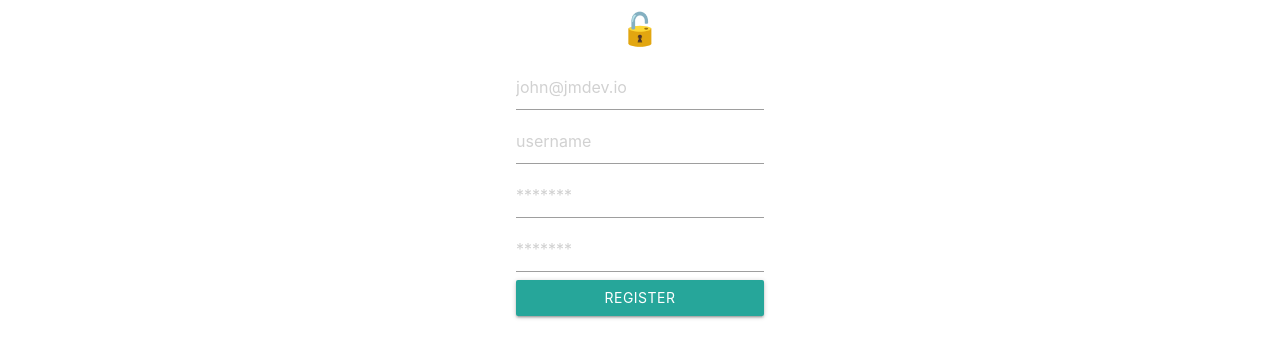
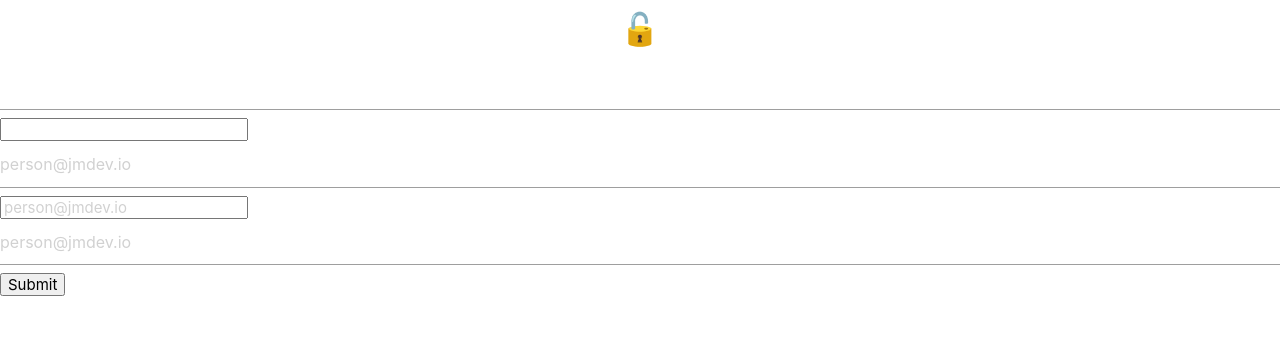
Before and after one commit to nol166/authy, a React (Create React App) app in the folder client/: page /register in a window 1280 px wide. Shown: the top 358 px of the page. Built offline with nearby package versions, Linux system fonts and the light colour scheme.

Commit message:
add some new styles for register

```diff
--- a/client/package.json
+++ b/client/package.json
@@ -24,7 +24,7 @@
         "test": "react-scripts test",
         "eject": "react-scripts eject"
     },
-    "proxy": "https://localhost:5000",
+    "proxy": "http://localhost:5000",
     "eslintConfig": {
         "extends": "react-app"
     },
--- a/client/src/components/auth/Register.js
+++ b/client/src/components/auth/Register.js
@@ -1,138 +1,49 @@
-import React from 'react'
-import { useForm } from 'react-hook-form'
+import React, { useState } from 'react'
+import { isEmail, isEmpty } from 'validator'
+import { useForm, ErrorMessage } from 'react-hook-form'
 import './style/register.css'
 
-function Register() {
-    const { register, handleSubmit, errors } = useForm() // initialize the hook
-    const onSubmit = (data) => {
-        console.log(data)
+export default function Register() {
+    const [email, setEmail] = useState('')
+    const [username, setUserName] = useState('')
+    const [password, setPassword] = useState('')
+    const [password2, setPassword2] = useState('')
+    let errors = {}
+
+    const validateForm = ({ email, password, username, password2 }) => {
+        if (!isEmail(email)) {
+            errors.email = 'Not a valid email'
+        }
+        if (isEmpty(password) || isEmpty(password2)) {
+            errors.password = 'Please fill out both password fields'
+        }
+        if (isEmpty(username)) {
+            errors.username = 'Please provide a username'
+        }
+    }
+
+    const handleSubmit = (e) => {
+        e.preventDefault()
     }
 
     return (
         <div className="form-container">
-            <form onSubmit={handleSubmit(onSubmit)} className="formS">
+            <form onSubmit={handleSubmit} className="">
+                <input type="email" name="email" />
+                <input type="username" name="username" placeholder="" />
                 <input
-                    name="email"
-                    ref={register({ required: true })}
-                    placeholder="john@jmdev.io"
+                    type="password"
+                    name="password"
+                    placeholder="person@jmdev.io"
                 />
-                {errors.email && 'Email required.'}
-                {/* register an input */}
                 <input
-                    name="name"
-                    ref={register({ required: true })}
-                    placeholder="username"
+                    type="passwword"
+                    name="password2"
+                    placeholder="person@jmdev.io"
                 />
-                {errors.name && 'User name is required.'}
-                <input
-                    name="password"
-                    ref={register({ required: true })}
-                    placeholder="*******"
-                />
-                {errors.password && 'Please enter password.'}
-                <input
-                    name="password2"
-                    ref={register({ required: true })}
-                    placeholder="*******"
-                />
-                {errors.password2 && 'Please confirm number for password.'}
-                <button
-                    className="btn waves-effect waves-light"
-                    type="submit"
-                    name="action"
-                >
-                    register
-                    <i className="material-icons right" />
-                </button>
+                <input type="email" placeholder="person@jmdev.io" />
+                <input type="submit" />
             </form>
         </div>
-
-        //     <div id="register-page" className="row" style={{ width: '30%' }}>
-        //         <div className="col s12 z-depth-6 card-panel">
-        //             <form
-        //                 className="register-form"
-        //                 style={{ width: '90%', paddingTop: '10px' }}
-        //                 onSubmit={handleSubmit(onSubmit)}
-        //             >
-        //                 <div className="row margin">
-        //                     <div className="input-field col s12">
-        //                         <i className="mdi-social-person-outline prefix"></i>
-        //                         <input
-        //                             name="user_name"
-        //                             type="text"
-        //                             className="validate"
-        //                         />
-        //                         <label htmlFor="user_name" className="center-align">
-        //                             Username
-        //                         </label>
-        //                     </div>
-        //                 </div>
-        //                 <div className="row margin">
-        //                     <div className="input-field col s12">
-        //                         <i className="mdi-communication-email prefix"></i>
-        //                         <input
-        //                             id="user_email"
-        //                             type="email"
-        //                             className="validate"
-        //                             ref={register}
-        //                         />
-        //                         <label
-        //                             htmlFor="user_email"
-        //                             className="center-align"
-        //                         >
-        //                             Email
-        //                         </label>
-        //                     </div>
-        //                 </div>
-        //                 <div className="row margin">
-        //                     <div className="input-field col s12">
-        //                         <i className="mdi-action-lock-outline prefix"></i>
-        //                         <input
-        //                             id="user_passw"
-        //                             type="password"
-        //                             className="validate"
-        //                             ref={register}
-        //                         />
-        //                         <label htmlFor="user_passw">Password</label>
-        //                     </div>
-        //                 </div>
-        //                 <div className="row margin">
-        //                     <div className="input-field col s12">
-        //                         <i className="mdi-action-lock-outline prefix"></i>
-        //                         <input
-        //                             id="confirm_pass"
-        //                             type="password"
-        //                             ref={register}
-        //                         />
-        //                         <label htmlFor="confirm_pass">
-        //                             Re-type password
-        //                         </label>
-        //                     </div>
-        //                 </div>
-        //                 <div className="row">
-        //                     <div
-        //                         className="input-field col s12"
-        //                         style={{ margin: '10px' }}
-        //                     >
-        //                         <a
-        //                             href="register.html"
-        //                             className="btn waves-effect waves-light col s12"
-        //                         >
-        //                             Register Now
-        //                         </a>
-        //                     </div>
-        //                     <div className="input-field col s12">
-        //                         <p className="margin center medium-small sign-up">
-        //                             Already have an account?{' '}
-        //                             <Link to="/login">Login</Link>
-        //                         </p>
-        //                     </div>
-        //                 </div>
-        //             </form>
-        //         </div>
-        //     </div>
-        // )
     )
 }
-
-export default Register
--- a/client/src/components/auth/style/register.css
+++ b/client/src/components/auth/style/register.css
@@ -3,6 +3,7 @@
     justify-content: center;
 }
 .formS {
+    margin-top: 1em;
     display: flex;
     flex-direction: column;
 }
@@ -12,13 +13,9 @@
 }
 
 @media only screen and (min-device-width: 375px) and (max-device-width: 667px) and (-webkit-min-device-pixel-ratio: 2) {
-    .form-container {
-        display: flex;
-        flex-direction: column;
-        justify-content: center;
-    }
     .formS {
         width: 100%;
         padding: 20px;
+        border: none;
     }
 }
```
Also changed, not shown: client/src/utils/authActions.js (added, +24 -0 lines), client/src/utils/setAuthToken.js (added, +13 -0 lines).
